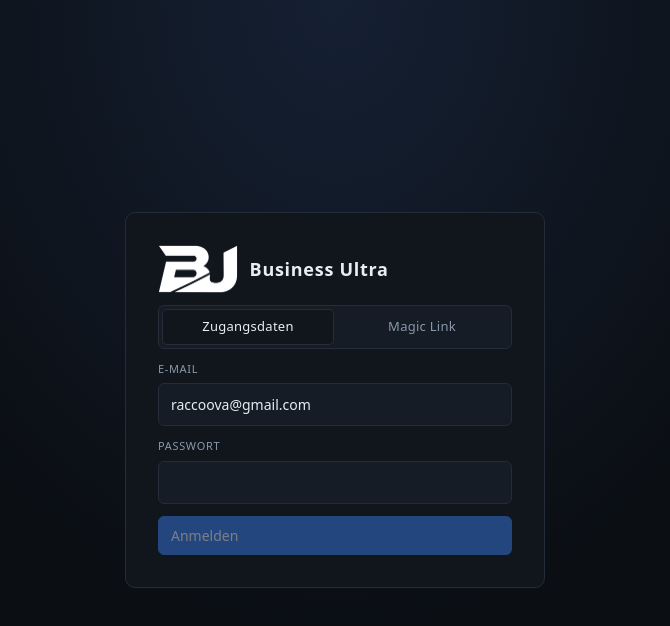
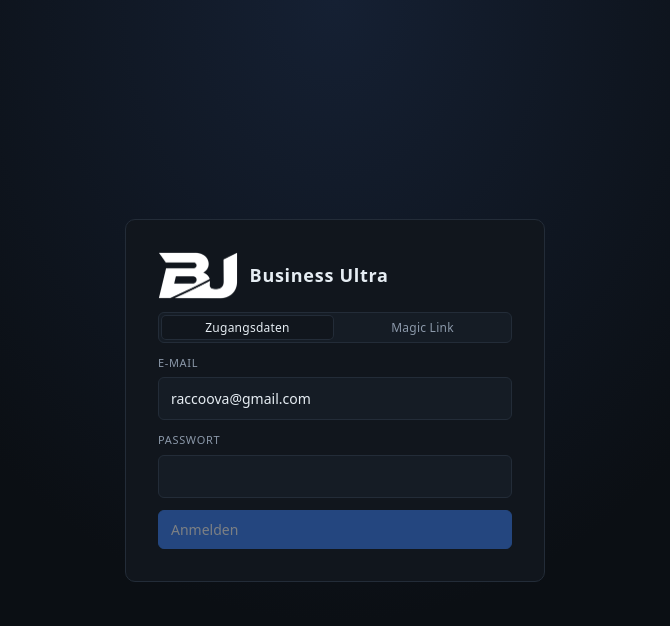
Before and after one commit to iamthamanic/BU2-Business-Ultra, a React (Vite) app in the folder apps/web/: page /login in a window 1280 px wide. Shown: the top 626 px of the page, without its empty margins (305-975 px from the left). Built offline with nearby package versions, Linux system fonts and the light colour scheme; no server answers.

Commit message:
fix(web): compact login mode toggle height
Co-authored-by: Cursor <cursoragent@cursor.com>

```diff
--- a/apps/web/src/styles/dark-ops.css
+++ b/apps/web/src/styles/dark-ops.css
@@ -306,7 +306,7 @@ select {
   display: grid;
   grid-template-columns: 1fr 1fr;
   gap: 2px;
-  padding: 3px;
+  padding: 2px;
   background: var(--panel2);
   border: 1px solid var(--border);
   border-radius: var(--radius);
@@ -317,12 +317,13 @@ select {
   border: none;
   background: transparent;
   color: var(--dim);
-  padding: 8px 10px;
+  padding: 5px 8px;
   border-radius: calc(var(--radius) - 1px);
   cursor: pointer;
-  font-size: 13px;
+  font-size: 12px;
   font-weight: 500;
   letter-spacing: 0.02em;
+  line-height: 1.25;
 }
 
 .login-mode-toggle button:hover {
```
